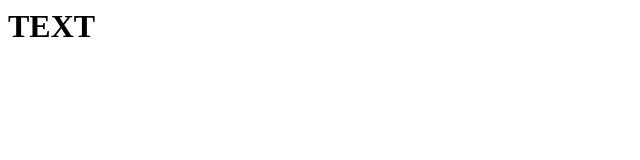
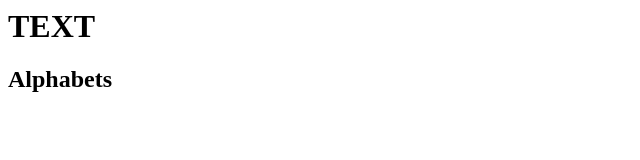
Before and after one commit to venuhd14/ExampleProject, a plain HTML site: page index.html in a window 1280 px wide. Shown: the whole page, without its empty margins (0-640 px from the left). Drawn offline with Linux system fonts and the light colour scheme.

Commit message:
Update index.html

```diff
--- a/index.html
+++ b/index.html
@@ -2,5 +2,6 @@
 <head>
     <body>
         <h1> TEXT</h1>
+    <h2> Alphabets </h2>
     </body>
 </head>
```
